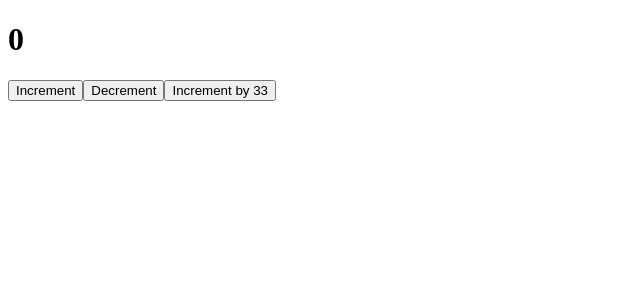
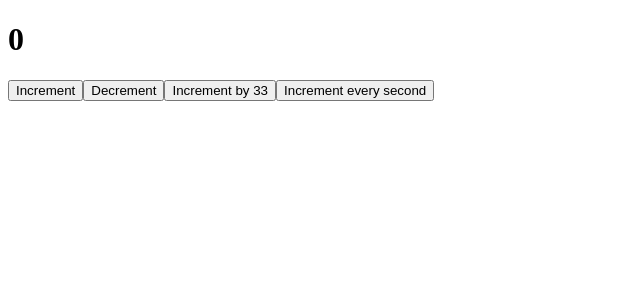
Before and after one commit to mastapegs/react-sandbox, a React (Vite) app: page / in a window 1280 px wide. Shown: the top 300 px of the page, without its empty margins (0-640 px from the left). Built offline with nearby package versions, Linux system fonts and the light colour scheme.

Commit message:
async thunk working

```diff
--- a/package.json
+++ b/package.json
@@ -13,7 +13,8 @@
     "@reduxjs/toolkit": "^1.9.5",
     "react": "^18.2.0",
     "react-dom": "^18.2.0",
-    "react-redux": "^8.1.0"
+    "react-redux": "^8.1.0",
+    "redux": "^4.2.1"
   },
   "devDependencies": {
     "@types/react": "^18.0.37",
--- a/src/App.tsx
+++ b/src/App.tsx
@@ -1,11 +1,9 @@
 import { Counter } from "./feature/counter";
 
-function App() {
+export const App = () => {
   return (
     <>
       <Counter />
     </>
   );
-}
-
-export default App;
+};
--- a/src/feature/counter/Counter.tsx
+++ b/src/feature/counter/Counter.tsx
@@ -1,9 +1,17 @@
 import { useAppDispatch, useAppSelector } from "../../hooks";
-import { increment, decrement, incrementByAmount } from "./counterSlice";
+import {
+  increment,
+  decrement,
+  incrementByAmount,
+  incrementEverySecond,
+  selectCount,
+  selectIncrementOn,
+} from "./counterSlice";
 
 export const Counter = () => {
   const dispatch = useAppDispatch();
-  const count = useAppSelector((state) => state.counter.value);
+  const count = useAppSelector(selectCount);
+  const incrementOn = useAppSelector(selectIncrementOn);
 
   const amountToIncrement = 33;
 
@@ -15,6 +23,12 @@ export const Counter = () => {
       <button onClick={() => dispatch(incrementByAmount(amountToIncrement))}>
         Increment by {amountToIncrement}
       </button>
+      <button
+        disabled={incrementOn}
+        onClick={() => dispatch(incrementEverySecond())}
+      >
+        Increment every second
+      </button>
     </>
   );
 };
--- a/src/feature/counter/counterSlice.ts
+++ b/src/feature/counter/counterSlice.ts
@@ -1,7 +1,8 @@
 import { createSlice, PayloadAction } from "@reduxjs/toolkit";
+import { AppThunk, RootState } from "../../store";
 
-type CounterState = { value: number };
-const initialState: CounterState = { value: 0 };
+type CounterState = { value: number; incrementOn: boolean };
+const initialState: CounterState = { value: 0, incrementOn: false };
 
 const counterSlice = createSlice({
   name: "counter",
@@ -16,9 +17,21 @@ const counterSlice = createSlice({
     incrementByAmount: (state, action: PayloadAction<number>) => {
       state.value += action.payload;
     },
+    toggleIncrementOn: (state) => {
+      state.incrementOn = !state.incrementOn;
+    },
   },
 });
 
-export const { increment, decrement, incrementByAmount } = counterSlice.actions;
+export const { increment, decrement, incrementByAmount, toggleIncrementOn } =
+  counterSlice.actions;
+export const incrementEverySecond = (): AppThunk =>
+  (dispatch) => {
+    dispatch(toggleIncrementOn());
+    setInterval(() => dispatch(increment()), 1000);
+  };
 
+export const selectCount = (state: RootState) => state.counter.value;
+export const selectIncrementOn = (state: RootState) =>
+  state.counter.incrementOn;
 export const counterSliceReducer = counterSlice.reducer;
--- a/src/main.tsx
+++ b/src/main.tsx
@@ -1,6 +1,6 @@
 import React from "react";
 import ReactDOM from "react-dom/client";
-import App from "./App.tsx";
+import { App } from "./App.tsx";
 import { Provider } from "react-redux";
 import { store } from "./store.ts";
 
--- a/src/store.ts
+++ b/src/store.ts
@@ -1,5 +1,6 @@
-import { configureStore } from "@reduxjs/toolkit";
+import { Action, configureStore } from "@reduxjs/toolkit";
 import { counterSliceReducer } from "./feature/counter/counterSlice";
+import { ThunkAction } from "@reduxjs/toolkit";
 
 export const store = configureStore({
   reducer: {
@@ -8,5 +9,11 @@ export const store = configureStore({
 });
 
 // Infer the `RootState` and `AppDispatch` types from the store itself
-export type RootState = ReturnType<typeof store.getState>
-export type AppDispatch = typeof store.dispatch
+export type RootState = ReturnType<typeof store.getState>;
+export type AppDispatch = typeof store.dispatch;
+export type AppThunk<ReturnType = void> = ThunkAction<
+  ReturnType,
+  RootState,
+  unknown,
+  Action<unknown>
+>;
```
Also changed, not shown: 1 other file (tests, documents, lock files or other folders).
